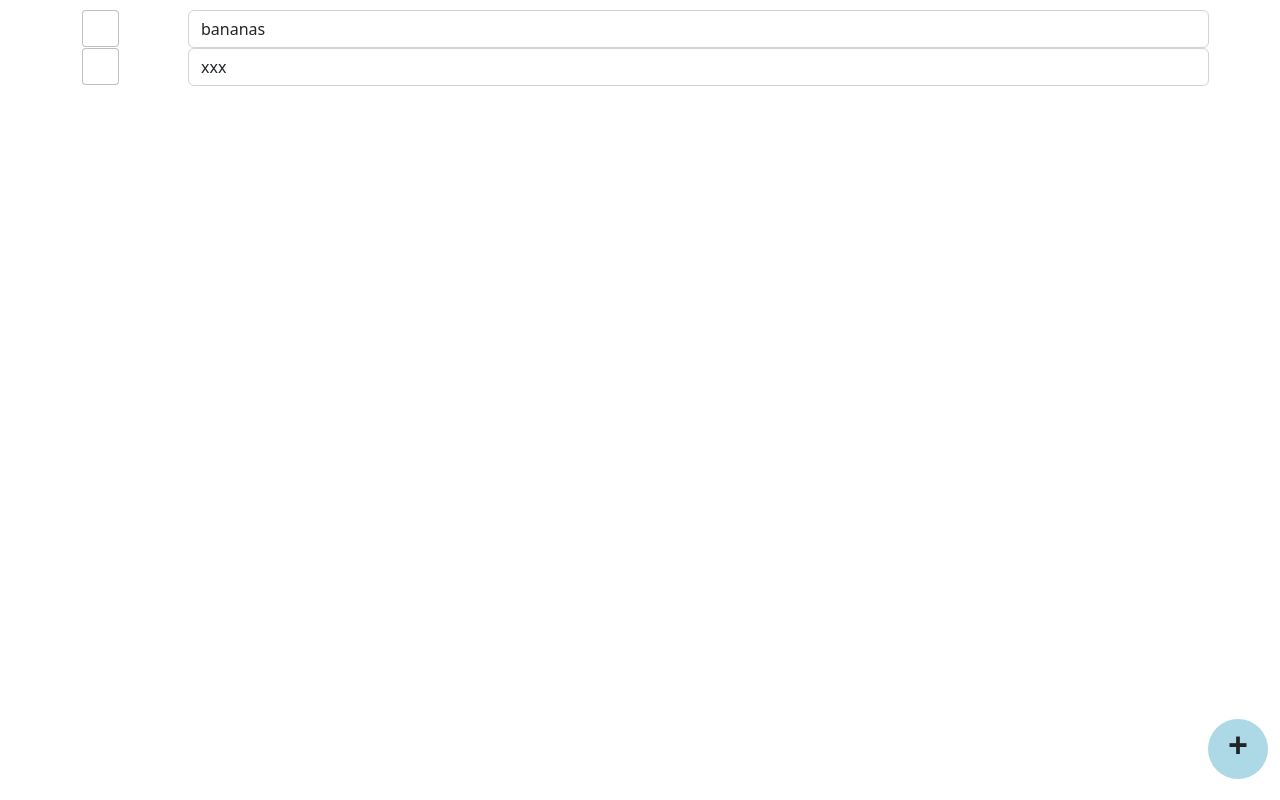
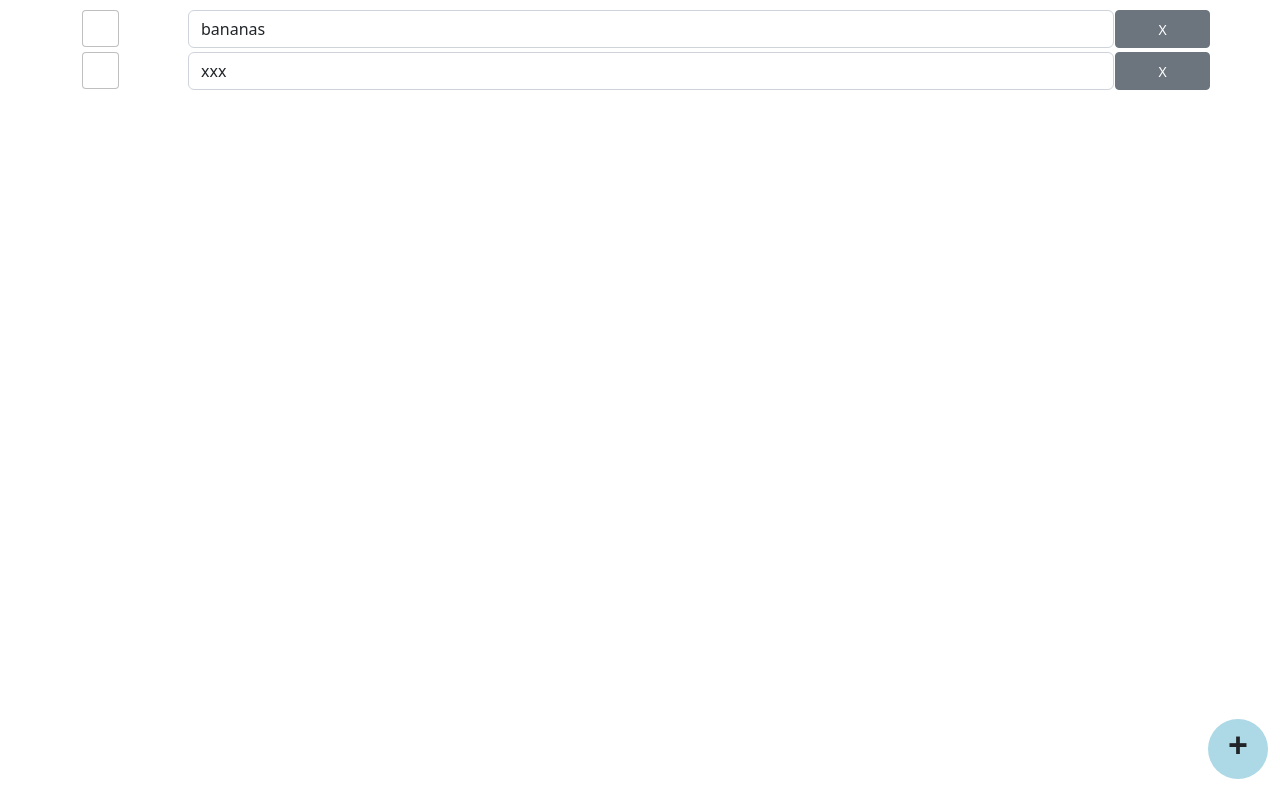
Before and after one commit to skain/shopping-vue, a Vue app: page / in a window 1280 px wide. Built offline with nearby package versions, Linux system fonts and the light colour scheme.

Commit message:
Remove working too

```diff
--- a/src/App.vue
+++ b/src/App.vue
@@ -23,8 +23,8 @@ export default {
 </script>
 <template>
 	<div class="container" id="shoppingListContainer">
-		<div class="row" v-for="item in shoppingList.listItems">
-			<ShoppingItem :item="item" />
+		<div class="row mb-1" v-for="item in shoppingList.listItems">
+			<ShoppingItem :item="item" @removeItemClick="(name) => shoppingList.removeItem(name)" />
 		</div>
 	</div>
 	<div id="addButton" @click="shoppingList.addNewItem()">
--- a/src/components/ShoppingItem.vue
+++ b/src/components/ShoppingItem.vue
@@ -7,9 +7,12 @@ export default {
 	<div class="col-1">
 		<input class="form-check-input item-cb" type="checkbox" v-model="item.checked">
 	</div>
-	<div class="col-11">
+	<div class="col-10">
 		<input class="form-control item-tb" type="text" v-model="item.name">
 	</div>
+	<!-- <div class="col-1"> -->
+		<button type="button" class="col-1 btn btn-secondary btn-sm" @click="$emit('removeItemClick', item.name)">X</button>
+	<!-- </div> -->
 </template>
 
 <style scoped>
@@ -23,4 +26,5 @@ export default {
 .item-tb {
 	margin-left: 11px;
 }
+
 </style>
--- a/src/shoppingList.js
+++ b/src/shoppingList.js
@@ -25,8 +25,8 @@ export default class ShoppingList {
 			}
 		}
 
-		if (indexToRemove) {
-			delete this.listItems[indexToRemove];
+		if (indexToRemove > -1) {
+			this.listItems.splice(indexToRemove, 1);
 		}
 	}
 }
```
